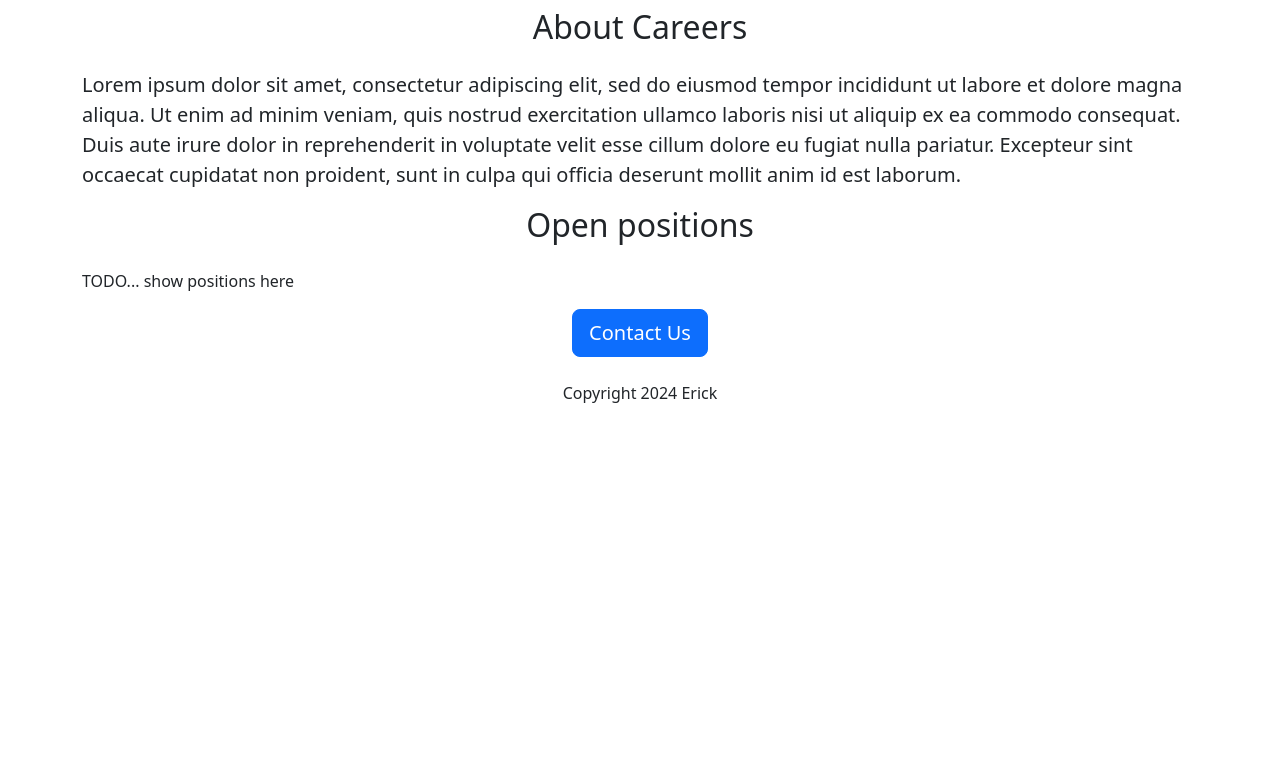
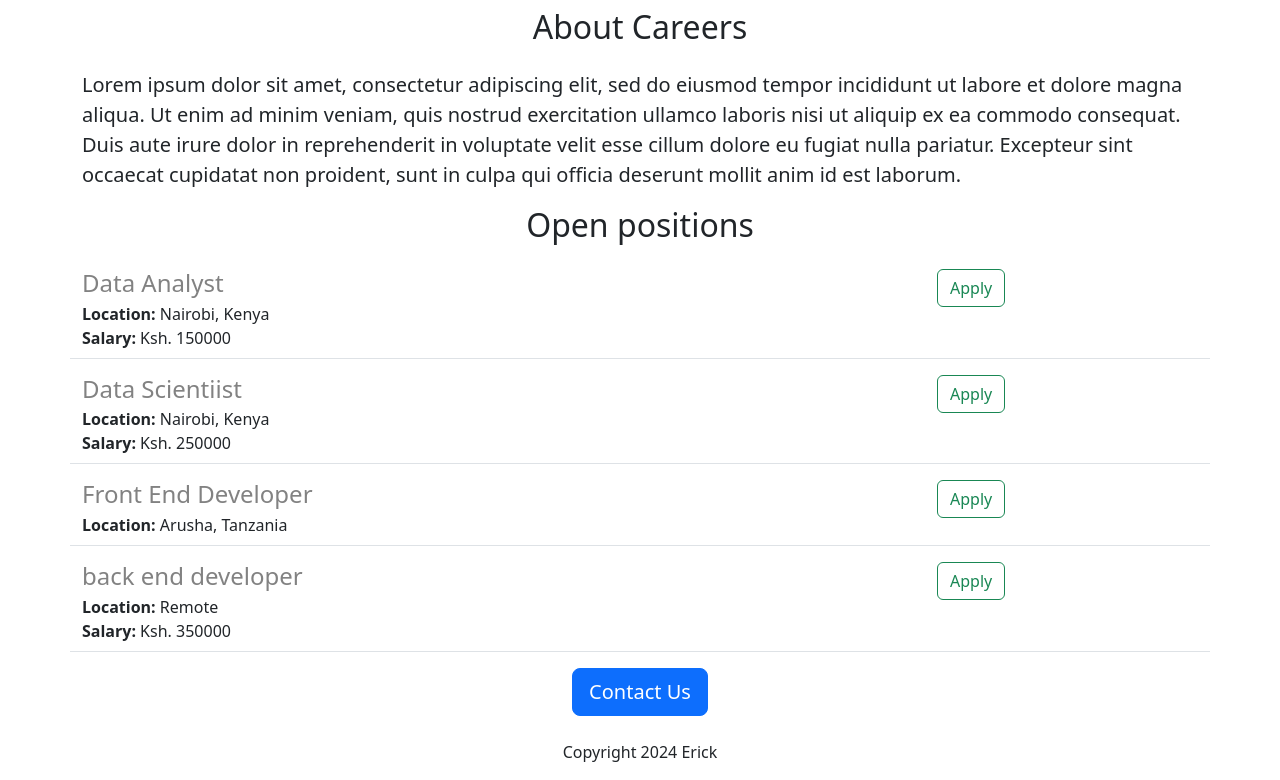
Before and after one commit to ndungu27/erick-carrers-website, a Flask app: page / in a window 1280 px wide. Shown: the part 440-1220 px from the top of the page. Before the commit the page ends 843 px from the top, so only its background shows below. Run offline with Flask 3, Linux system fonts and the light colour scheme.

Commit message:
created jobitem.html rendered jobs from app.py

```diff
--- a/app.py
+++ b/app.py
@@ -2,9 +2,37 @@ from flask import Flask, render_template
 
 app=Flask(__name__)
 
+JOBS=[
+  {
+    'id':1,
+    'title':'Data Analyst',
+    'location':'Nairobi, Kenya',
+    'salary':'Ksh. 150000'
+  },
+  {
+    'id':2,
+    'title':'Data Scientiist',
+    'location':'Nairobi, Kenya',
+    'salary':'Ksh. 250000'
+  },
+{
+  'id':3,
+  'title':'Front End Developer',
+  'location':'Arusha, Tanzania'
+},
+  {
+    'id':4,
+    'title':'back end developer',
+    'location':'Remote',
+    'salary':'Ksh. 350000'
+  }
+]
+
 @app.route("/")
 def hello_world():
-  return render_template('home.html')
+  return render_template('home.html',
+                         jobs=JOBS,
+                        company_name='Erick')
 
 
 if __name__ == "__main__":
--- a/templates/home.html
+++ b/templates/home.html
@@ -16,12 +16,18 @@
   </head>
   <body>
     <div class="container">
-<h1 class="text-center mt-2 mb-4 ">Erick careers</h1>
+<h1 class="text-center mt-2 mb-4 ">{{company_name}} careers</h1>
     <img class="img-fluid" id="banner" src="../static/careerimg.jpg"height=320px>
     <h2 class="text-center mt-2 mb-4">About Careers</h2 >
     <p class="lead">Lorem ipsum dolor sit amet, consectetur adipiscing elit, sed do eiusmod tempor incididunt ut labore et dolore magna aliqua. Ut enim ad minim veniam, quis nostrud exercitation ullamco laboris nisi ut aliquip ex ea commodo consequat. Duis aute irure dolor in reprehenderit in voluptate velit esse cillum dolore eu fugiat nulla pariatur. Excepteur sint occaecat cupidatat non proident, sunt in culpa qui officia deserunt mollit anim id est laborum.</p>
     <h2 class="text-center mt-2 mb-4">Open positions</h2>
-    <p >TODO... show positions here</p>
+    <p >
+      <div>
+      {% for job in jobs %}
+        {% include 'jobitem.html' %}
+      {% endfor %}
+        </div>
+    </p>
     <div class="text-center">
     <button class="btn btn-primary btn-lg">Contact Us</button>
         <p class="mt-4">Copyright 2024 Erick</p>
--- /dev/null
+++ b/templates/jobitem.html
@@ -0,0 +1,19 @@
+<div class="border-bottom row" style="margin-bottom:16px;padding-bottom:8px">
+  <div class="col-9">
+  <h4
+    style="color:rgb(130,130,130); margin-bottom:4px;" >{{job['title']}}
+  </h4>
+  <div>
+    <b>Location:</b> {{job['location']}}
+  </div>
+  {% if 'salary' in job %}
+  <div>
+    <b>Salary:</b> {{job['salary']}}
+  </div>
+   {% endif %}
+  </div>
+  <div class="col-3">
+  <button type="button" class="btn btn-outline-success">Apply</button>
+  </div>
+
+</div>
```
